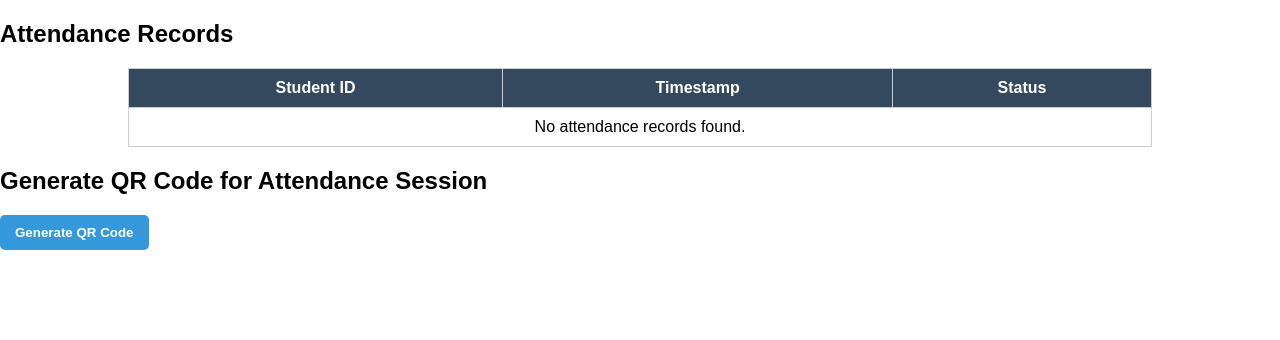
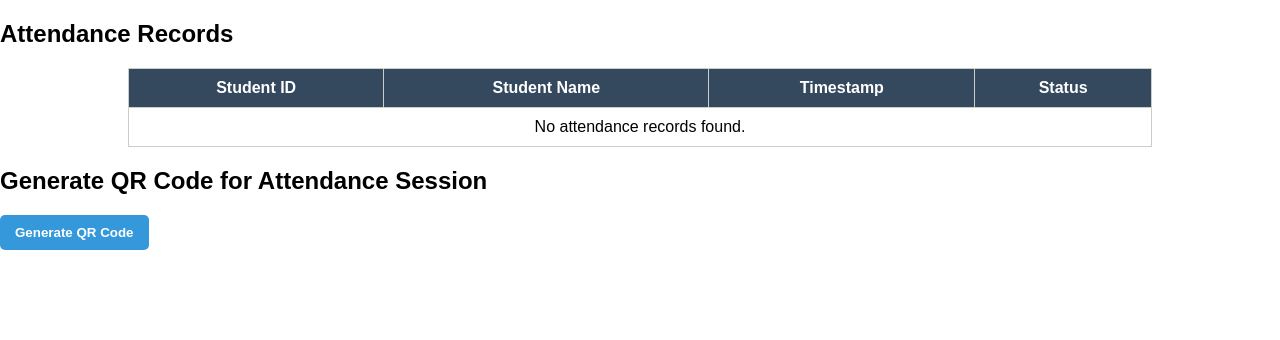
Before and after one commit to Keithwise1/qr_code_attendance-system, a Flask app: page /lecturer_dashboard in a window 1280 px wide. Shown: the part 118-458 px from the top of the page. Run offline with Flask 3, Linux system fonts and the light colour scheme; the visitor is signed in with stand-in values (Sample User, id 1); data that the repository does not hold is empty.

Commit message:
Updated lecturer and student dashboard, and app.py for attendance management

```diff
--- a/app.py
+++ b/app.py
@@ -200,15 +200,78 @@ def view_attendance():
     conn.close()
 
     return render_template('view_attendance.html', attendance=attendance_records, role=role)
+def get_lecturer_attendance(lecturer_id):
+    """Fetch all attendance records for a specific lecturer."""
+    conn = get_db_connection()
+    cur = conn.cursor()
+
+    # Query to fetch attendance details along with session info, filtered by lecturer's sessions
+    cur.execute("""
+        SELECT s.session_id, t.date, a.timestamp, st.student_id, st.first_name, st.last_name
+        FROM attendance a
+        JOIN timetable t ON a.session_id = t.id
+        JOIN students st ON a.student_id = st.id
+        WHERE t.lecturer_id = ?
+        ORDER BY a.timestamp DESC
+    """, (lecturer_id,))
+
+    attendance = cur.fetchall()
+    conn.close()
+
+    return attendance
+
 
 
 
 @app.route('/lecturer_dashboard')
 def lecturer_dashboard():
-    return render_template('lecturer_dashboard.html')
+    # Retrieve the lecturer's ID from the session (assuming the lecturer is logged in)
+    lecturer_id = session.get('user_id')
+
+    if not lecturer_id:
+        flash("Please log in to view your attendance.", "danger")
+        return redirect(url_for('login'))  # Redirect to login page if not logged in
+
+    # Get all attendance records
+    attendance = get_lecturer_attendance(lecturer_id)
+
+    # Render the lecturer dashboard template and pass the attendance data
+    return render_template('lecturer_dashboard.html', attendance=attendance)
+
+def get_student_attendance(student_id):
+    """Fetch attendance records for a specific student."""
+    conn = get_db_connection()
+    cur = conn.cursor()
+
+    # Fetch the attendance records, joining the timetable to get session information
+    cur.execute("""
+        SELECT t.session_id, t.date, a.timestamp
+        FROM attendance a
+        JOIN timetable t ON a.session_id = t.id
+        WHERE a.student_id = ?
+        ORDER BY a.timestamp DESC
+    """, (student_id,))
+
+    # Fetch all attendance records for the student
+    attendance = cur.fetchall()
+    conn.close()
+
+    return attendance
+
 @app.route('/student_dashboard')
 def student_dashboard():
-    return render_template('student_dashboard.html')
+    # Retrieve the student's ID from the session (assuming the student is logged in)
+    student_id = session.get('user_id')
+
+    if not student_id:
+        flash("Please log in to view your attendance.", "danger")
+        return redirect(url_for('login'))  # Redirect to login page if not logged in
+
+    # Get attendance data for the student
+    attendance = get_student_attendance(student_id)
+
+    # Render the student dashboard template and pass the attendance data
+    return render_template('student_dashboard.html', attendance=attendance)
 
 
 
--- a/templates/templates/lecturer_dashboard.html
+++ b/templates/templates/lecturer_dashboard.html
@@ -11,7 +11,7 @@
         <h1>Lecturer Dashboard</h1>
         <nav>
             <a href="{{ url_for('index') }}">Home</a>
-            <a href="{{ url_for('view_attendance') }}">View Attendance</a>
+            <a href="{{ url_for('lecturer_dashboard') }}">View Attendance</a> <!-- Change to 'lecturer_dashboard' -->
             <a href="{{ url_for('logout') }}">Logout</a>
         </nav>
     </header>
@@ -23,8 +23,9 @@
                 <thead>
                     <tr>
                         <th>Student ID</th>
+                        <th>Student Name</th> <!-- Added Student Name -->
                         <th>Timestamp</th>
-                        <th>Status</th>
+                        <th>Status</th> <!-- Added Status if applicable -->
                     </tr>
                 </thead>
                 <tbody>
@@ -32,13 +33,14 @@
                         {% for record in attendance_records %}
                         <tr>
                             <td>{{ record.student_id }}</td>
+                            <td>{{ record.first_name }} {{ record.last_name }}</td> <!-- Added student name -->
                             <td>{{ record.timestamp }}</td>
-                            <td>{{ record.status }}</td>
+                            <td>{{ record.status }}</td> <!-- You can change this to show different status (if any) -->
                         </tr>
                         {% endfor %}
                     {% else %}
                         <tr>
-                            <td colspan="3">No attendance records found.</td>
+                            <td colspan="4">No attendance records found.</td>
                         </tr>
                     {% endif %}
                 </tbody>
--- a/templates/templates/student_dashboard.html
+++ b/templates/templates/student_dashboard.html
@@ -11,7 +11,8 @@
     <ul>
         <li><a href="{{ url_for('scan_qr') }}">Scan QR Code</a></li>
 
-        <li><a href="{{ url_for('view_attendance') }}">View Attendance</a></li>
+        <!-- Update the URL here to point to the correct route for viewing attendance -->
+        <li><a href="{{ url_for('student_dashboard') }}">View Attendance</a></li>
 
         <li><a href="{{ url_for('logout') }}">Logout</a></li>
     </ul>
```
